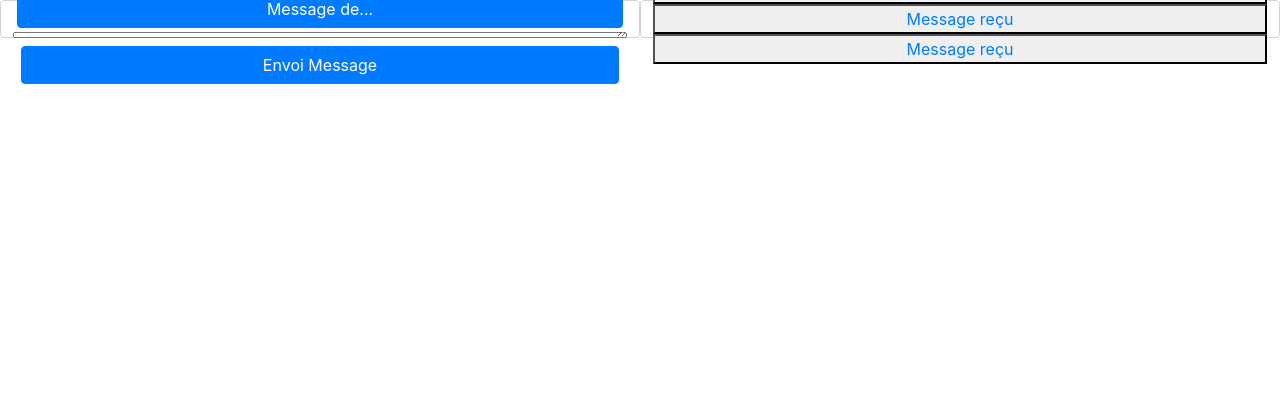
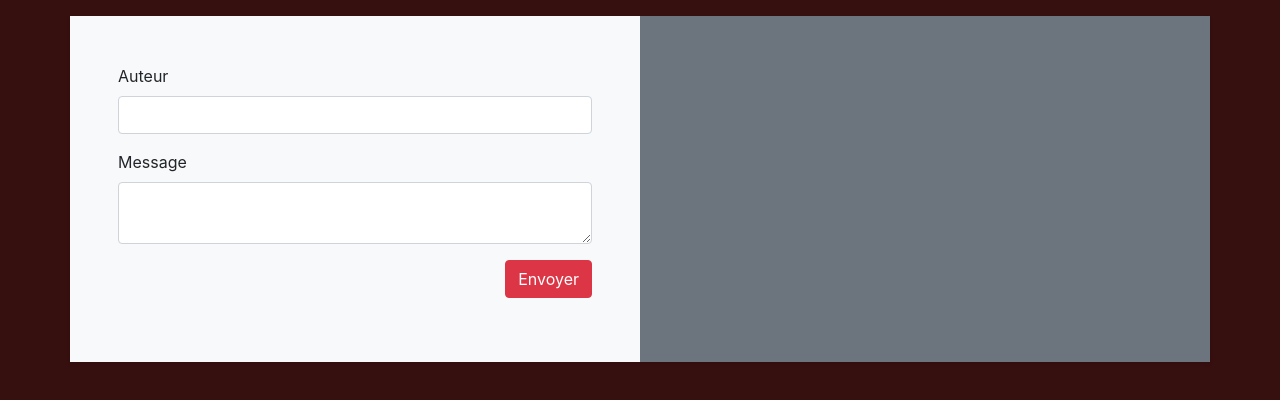
Before and after one commit to Cedric921/gda-node-chat, a React (Vite) app in the folder frontend/: page / in a window 1280 px wide. Shown: the top 400 px of the page. Built offline with nearby package versions, Linux system fonts and the light colour scheme.

Commit message:
add style to form

```diff
--- a/frontend/src/App.css
+++ b/frontend/src/App.css
@@ -1,13 +1,7 @@
-.div{
-  align-content: center;
-  justify-items: center;
-  justify-content: center;
-};
+body {
+  background-color: rgb(54, 15, 15);
+}
 
-button{
-  font-weight: bold;
-};
-
-.textarea{
-  box-shadow:  0 0 5px black;
+.App {
+	width: 100vw;
 }
--- a/frontend/src/App.jsx
+++ b/frontend/src/App.jsx
@@ -1,17 +1,16 @@
-import { useState } from 'react'
+import { useState } from 'react';
 
-import './App.css'
-import Envoiemessage from './Envoiemessage'
+import './App.css';
+import Envoiemessage from './Envoiemessage';
 
 function App() {
-  const [count, setCount] = useState(0)
+	const [count, setCount] = useState(0);
 
-  return (
-    <div className="App">
-
-     <Envoiemessage/>
-    </div>
-  )
+	return (
+		<div className='App d-flex flex-column justify-content-center align-items-center p-3'>
+			<Envoiemessage />
+		</div>
+	);
 }
 
-export default App
+export default App;
--- a/frontend/src/Envoiemessage.jsx
+++ b/frontend/src/Envoiemessage.jsx
@@ -1,23 +1,16 @@
 import React, { Component } from 'react';
+import AddMessage from './components/AddMessage';
 
 export default class Envoiemessage extends Component {
-    render() {
-    return (
-  <div className='main d-flex'>
-      <div className='div d-flex  justify-content-center flex-column form-control w-50'>
-        <p className='titre text-center text-primary text-uppercase fw-bold'> Formulaire d'envoie Message</p>
-        <button className='btn-primary btn m-1'> Message de...</button>
-        <textarea className='textarea' placeholder='Votre Message ici'></textarea>
-        <button className='btn m-2 btn-primary'>Envoi Message</button>
-      </div>
-
-    <div className='div d-flex  justify-content-center flex-column form-control w-50'>
-      <button className='titre text-center text-primary'> Message reçu</button>
-      <button className='titre text-center text-primary'> Message reçu</button>
-      <button className='titre text-center text-primary'> Message reçu</button>
-    </div>
-  </div>
-
-    )
-  }
+	render() {
+		return (
+			<div
+				className='container row bg-light shadow-sm p-0'
+				style={{ width: '100vw' }}
+			>
+				<AddMessage />
+				<div className='col-sm-6 bg-secondary'></div>
+			</div>
+		);
+	}
 }
--- /dev/null
+++ b/frontend/src/components/AddMessage.jsx
@@ -0,0 +1,21 @@
+const AddMessage = () => {
+	return (
+		<div className='col-sm-6 main d-flex p-5'>
+			<form action='' className='form w-100'>
+				<div className='form-group'>
+					<label htmlFor='author'>Auteur</label>
+					<input type='text' className='form-control' name='' />
+				</div>
+				<div className='form-group'>
+					<label htmlFor='author'>Message</label>
+					<textarea className='form-control' name=''></textarea>
+				</div>
+				<div className='form-group d-flex justify-content-end'>
+					<button className='btn btn-danger'>Envoyer</button>
+				</div>
+			</form>
+		</div>
+	);
+};
+
+export default AddMessage;
```
